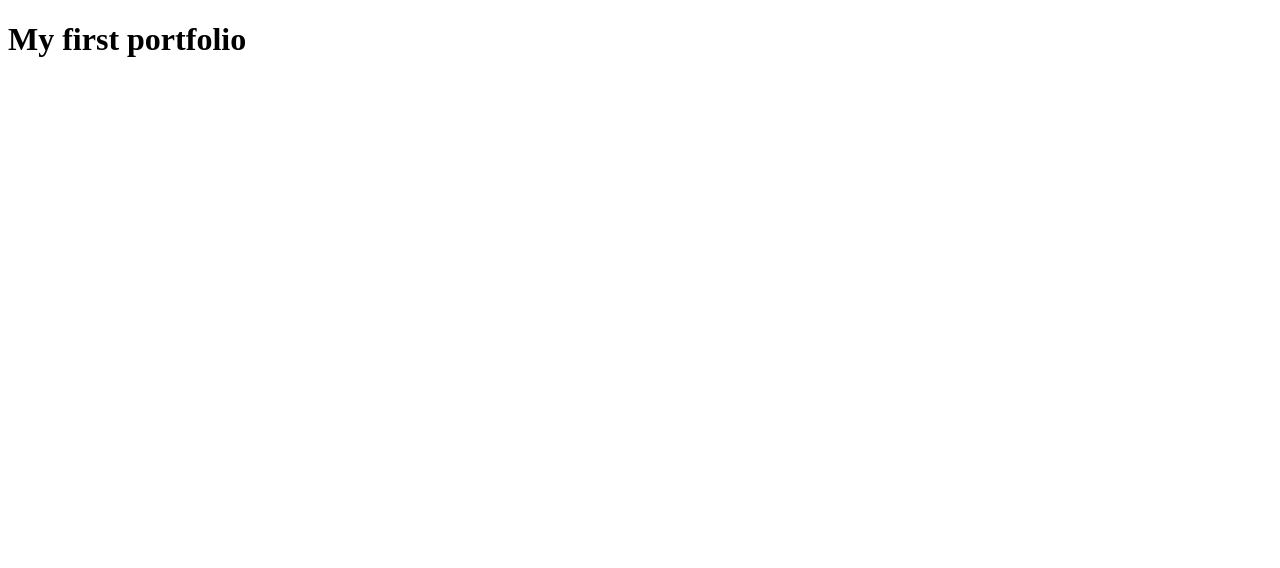
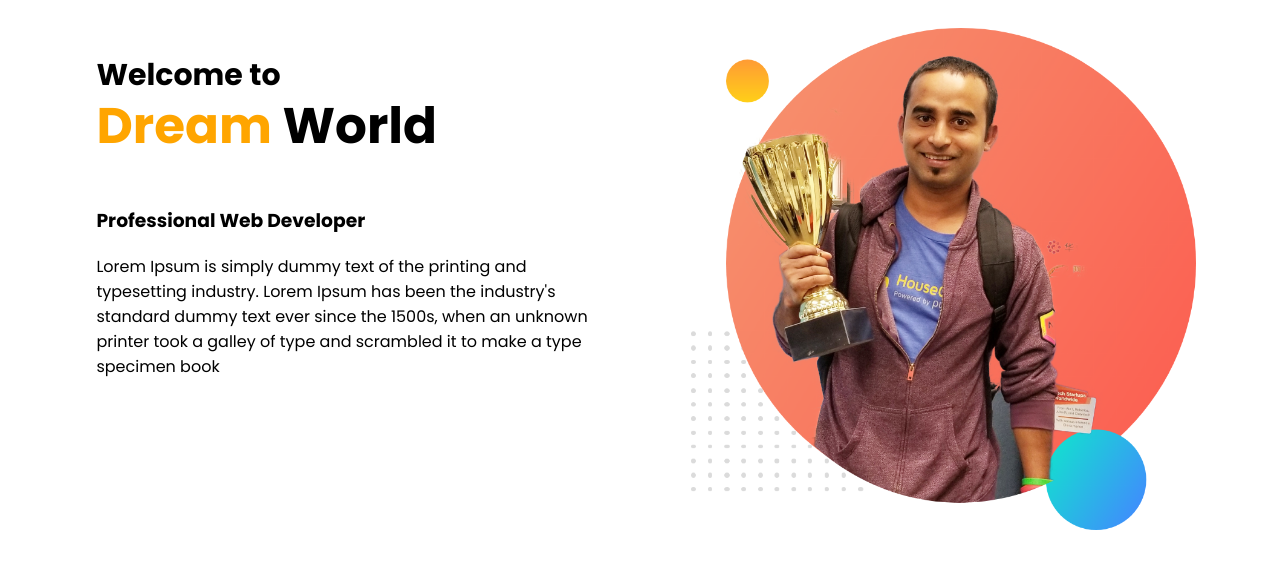
Before and after one commit to HossainSahadat/web-portfolio1, a plain HTML site: page index.html in a window 1280 px wide. Drawn offline with Linux system fonts and the light colour scheme.

Commit message:
added a top part

```diff
--- a/index.html
+++ b/index.html
@@ -4,9 +4,50 @@
     <meta charset="UTF-8">
     <meta http-equiv="X-UA-Compatible" content="IE=edge">
     <meta name="viewport" content="width=device-width, initial-scale=1.0">
-    <title>Document</title>
+    <title>Sahadat Hossain</title>
+    <link rel="preconnect" href="https://fonts.googleapis.com">
+    <link rel="preconnect" href="https://fonts.gstatic.com" crossorigin>
+    <link href="https://fonts.googleapis.com/css2?family=Fira+Sans:wght@100&family=Poppins:ital,wght@0,100;0,200;0,300;0,400;0,500;0,600;0,700;0,800;0,900;1,100;1,200;1,300;1,400;1,500;1,600;1,700;1,800;1,900&display=swap" rel="stylesheet">
+
+    <link rel="stylesheet" href="style.css">
+
 </head>
 <body>
-    <h1>My first portfolio</h1>
+    <section>
+        <div class="half-width">
+            <h1 class="name-highlight1">Welcome to</h1>
+            <h1 class="name-highlight2"><span class="name-highlight">Dream </span>World</h1>
+            <h3>Professional Web Developer</h3>
+            <p> Lorem Ipsum is simply dummy text of the printing and typesetting industry. Lorem Ipsum has been the industry's standard dummy text ever since the 1500s, when an unknown printer took a galley of type and scrambled it to make a type specimen book</p>
+
+   </div>
+  <div class="half-width">
+      <img src="images/jhankar.png" alt="">
+  </div>
+
+
+
+
+
+    </section>
+
+
+
+
+
+
+
+
+
+
+
+
+
+
+
+
+
+
 </body>
+
 </html>
--- /dev/null
+++ b/style.css
@@ -0,0 +1,34 @@
+body{
+
+font-family: 'Fira Sans', sans-serif;
+font-family: 'Poppins', sans-serif;
+}
+h1{
+    font-size: 50px;
+    font-weight: 100px;
+}
+.name-highlight1{
+    margin-bottom: -50px;
+   font-size: 30px;
+
+}
+
+
+
+.name-highlight{
+    color: orange;
+}
+
+
+.half-width{
+    width: 40%;
+    float: left;
+    margin-left: 5%;
+   padding-left: 2%;
+   padding-top: 20px;
+
+}
+
+.half-width img{
+    width: 100%;
+}
```
Also changed, not shown: images/profile1.png (added).
